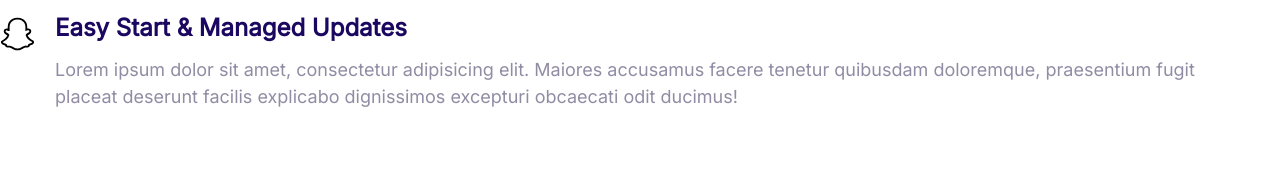
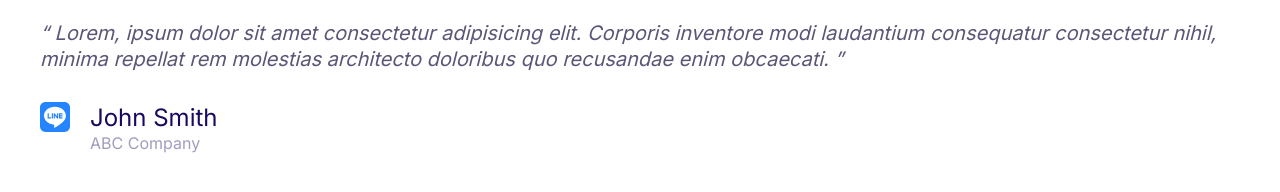
Before and after one commit to israt9528/my-first-project, a plain HTML site: page index.html in a window 1280 px wide. Drawn offline with Linux system fonts and the light colour scheme.

Commit message:
define all the quote components

```diff
--- a/css/styles.css
+++ b/css/styles.css
@@ -4,6 +4,7 @@
     --color-accent: #ff3400;
     --color-headings: #1b0760;
     --color-body: #918ca4;
+    --color-body-darker: #5c5577;
     --color-border: #ccc;
 }
 *,*::after, *::before {
@@ -305,7 +306,7 @@ i {
     display: flex;
 }
 
-.media .media__image {
+ .media__image {
     content: url(../images/snap.svg);
     width: 35px;
     margin-bottom: 6rem;
@@ -316,3 +317,45 @@ i {
 .media__body {
     margin: 0 2rem;
 }
+/*quote*/
+.quote {
+    font-style: italic;
+    font-size: 3rem;
+    color: var(--color-body-darker);
+    line-height: 1.3;
+}
+.quote__text::before {
+    content: open-quote;
+}
+.quote__text::after {
+    content: close-quote;
+}
+.quote__auther {
+    font-size: 3rem;
+    font-weight: 500;
+    font-style: normal;
+    margin-bottom: 0;
+}
+.quote__company {
+    color: var(--color-headings);
+    opacity: .4;
+    font-size: 2rem;
+    font-style: normal;
+}
+.quote__line {
+    width: 30px;
+    position: relative;
+    top: 5px;
+}
+@media screen and (min-width: 1024px) {
+    .quote {
+        font-size: 2rem;
+    }
+    .quote__auther {
+        font-size: 2.4rem;
+    }
+    .quote__company {
+        font-size: 1.6rem;
+    }
+
+}
--- a/index.html
+++ b/index.html
@@ -18,17 +18,25 @@
     <link rel="stylesheet" href="css/styles.css" />
   </head>
   <body>
-    <div class="media">
-      <div class="media__image"></div>
-      <div class="media__body">
-        <h3 class="media__tittle">Easy Start & Managed Updates</h3>
-        <p>
-          Lorem ipsum dolor sit amet, consectetur adipisicing elit. Maiores
-          accusamus facere tenetur quibusdam doloremque, praesentium fugit
-          placeat deserunt facilis explicabo dignissimos excepturi obcaecati
-          odit ducimus!
-        </p>
-      </div>
-    </div>
+    <blockquote class="quote">
+      <p class="quote__text">
+        Lorem, ipsum dolor sit amet consectetur adipisicing elit. Corporis
+        inventore modi laudantium consequatur consectetur nihil, minima repellat
+        rem molestias architecto doloribus quo recusandae enim obcaecati.
+      </p>
+      <footer>
+        <div class="media">
+          <div class="media__img">
+            <svg class="icon icon--primary quote__line">
+              <use xlink:href="images/sprite.svg#line-brands-solid"></use>
+            </svg>
+          </div>
+          <div class="media__body">
+            <h3 class="media__tittle quote__auther">John Smith</h3>
+            <p class="quote__company">ABC Company</p>
+          </div>
+        </div>
+      </footer>
+    </blockquote>
   </body>
 </html>
```
Also changed, not shown: components/quote.html (added, +20 -0 lines).
